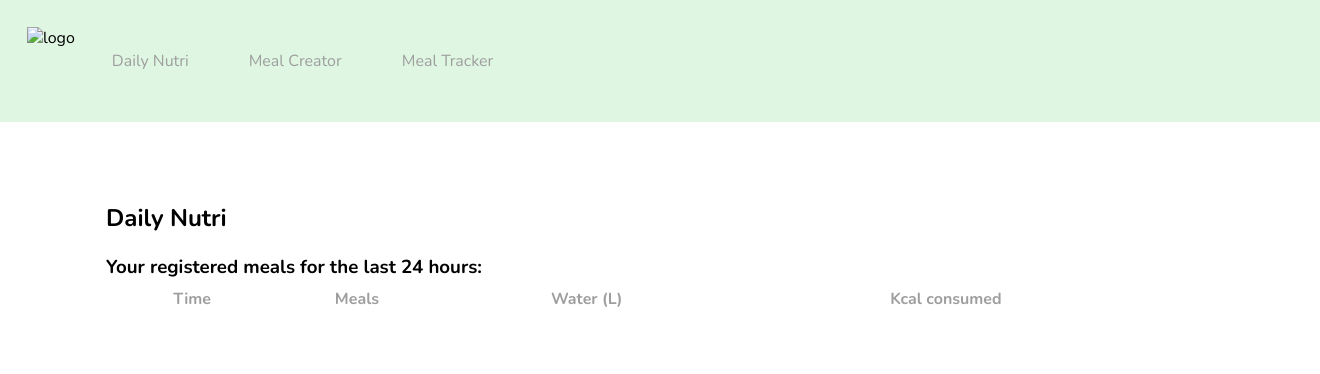
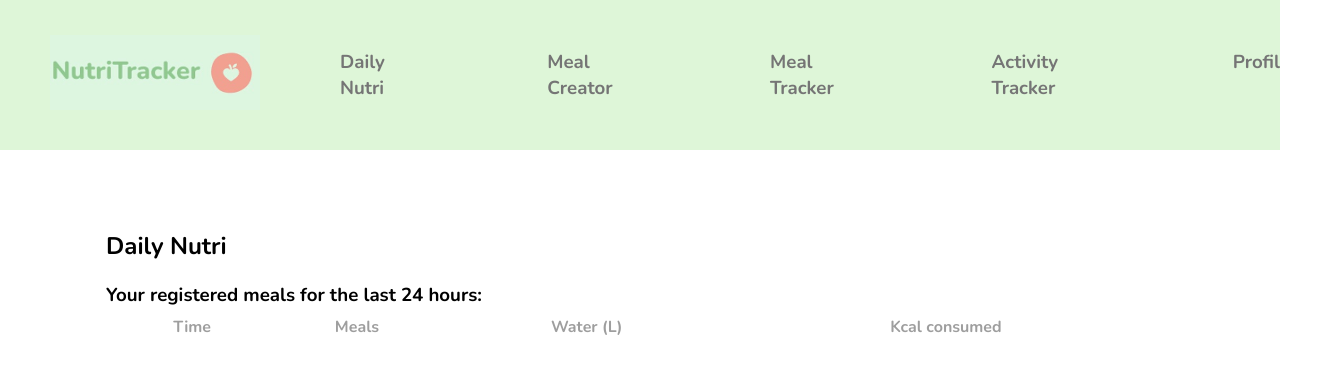
Before and after one commit to FredrikStorm/Nutritracker, a plain HTML site: page DailyNutri.html in a window 1280 px wide. Shown: the whole page, 1320 px wide, since content can reach past the window. Drawn offline with nearby package versions, Linux system fonts and the light colour scheme.

Commit message:
Lavet daily nutri

```diff
--- a/DailyNutri.css
+++ b/DailyNutri.css
@@ -1,22 +1,39 @@
 @import url('https://fonts.googleapis.com/css2?family=Nunito:wght@400;700&display=swap');
 
-body{
-    margin: 0px;
-    font-family: 'Nunito',sans-serif;
+body {
+    margin: 0;
+    padding: 0;
+    font-family: 'Nunito', sans-serif;
+}
 
+header {
+    height: 150px;
+    display: flex;
+    position: relative;
+    align-items: center;
+    background-color: #DEF6D8;
 }
-#nav{
-    width: 100%;
-    height: 9%;
-    flex-direction: row;
-    background-color: #def6e2; /* brukte en litt anen fargetone for å få den til å passe med logoen*/
+
+.logo {
+    padding: 30px 30px 30px 50px;
+}
+
+.logo img {
+    height: 75px;
+    width: 210px;
+}
+
+.knapper {
     display: flex;
-    padding:20px;
+    gap: 80px;
+}
 
+.knapper a {
+    text-decoration: none;
+    color: #757575;
+    padding-left: 50px;
 }
-#logo{
-    padding: 7px;
-}
+
 .navBtn{
     margin:30px;
     width: auto;
--- a/DailyNutri.html
+++ b/DailyNutri.html
@@ -10,12 +10,18 @@
 </head>
 
 <body>
-    <div id="nav">
-        <div id="logo"><img src="NTLogo.png" alt="logo"></div>
-        <div class="navBtn"><a href="DailyNutri.html">Daily Nutri</a></div>
-        <div class="navBtn"><a href="MealCreator.html">Meal Creator</a></div>
-        <div class="navBtn"><a href="MealTracker.html">Meal Tracker</a></div>
-    </div>
+    <header>
+        <div class="logo">
+            <img src="logo.jpg" alt="bilde av logo">
+        </div>
+        <div class="knapper">
+            <a href="DailyNutri.html"><h3>Daily Nutri</h3></a>
+            <a href="meal_creator.html"><h3>Meal Creator</h3></a>
+            <a href="meal_tracker.html"><h3>Meal Tracker</h3></a>
+            <a href="activitytracker.html"><h3>Activity Tracker</h3></a>
+            <a href="profil.html"><h3>Profil</h3></a>
+        </div>
+    </header>
     <main>
         <div id="container">
             <div id="headline">
@@ -39,9 +45,6 @@
 
                     </tbody>
 
-
-
-
                 </table>
 
             </div>
--- a/dailynutri.css
+++ b/dailynutri.css
@@ -1,22 +1,39 @@
 @import url('https://fonts.googleapis.com/css2?family=Nunito:wght@400;700&display=swap');
 
-body{
-    margin: 0px;
-    font-family: 'Nunito',sans-serif;
+body {
+    margin: 0;
+    padding: 0;
+    font-family: 'Nunito', sans-serif;
+}
 
+header {
+    height: 150px;
+    display: flex;
+    position: relative;
+    align-items: center;
+    background-color: #DEF6D8;
 }
-#nav{
-    width: 100%;
-    height: 9%;
-    flex-direction: row;
-    background-color: #def6e2; /* brukte en litt anen fargetone for å få den til å passe med logoen*/
+
+.logo {
+    padding: 30px 30px 30px 50px;
+}
+
+.logo img {
+    height: 75px;
+    width: 210px;
+}
+
+.knapper {
     display: flex;
-    padding:20px;
+    gap: 80px;
+}
 
+.knapper a {
+    text-decoration: none;
+    color: #757575;
+    padding-left: 50px;
 }
-#logo{
-    padding: 7px;
-}
+
 .navBtn{
     margin:30px;
     width: auto;
```
Also changed, not shown: dailynutri.html (+12 -9 lines), meal_creator.html (+1 -1 lines), meal_tracker.html (+1 -1 lines).
